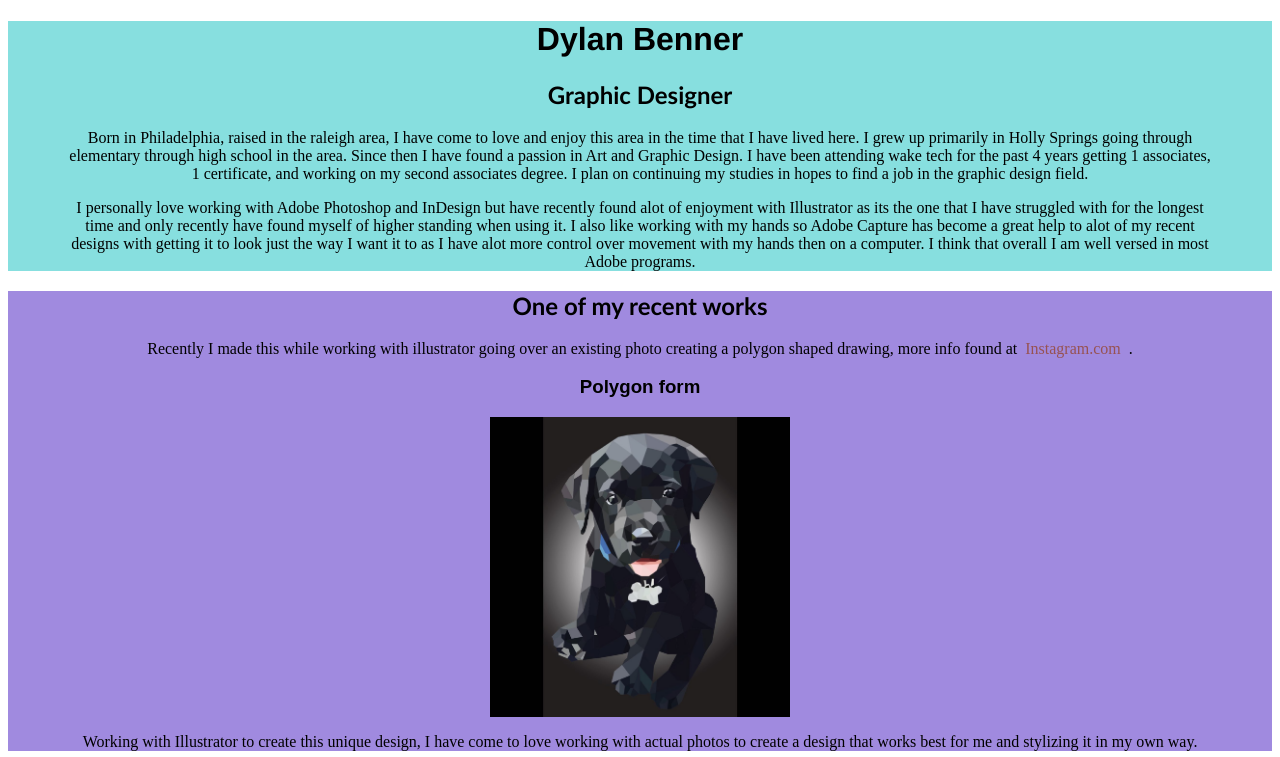
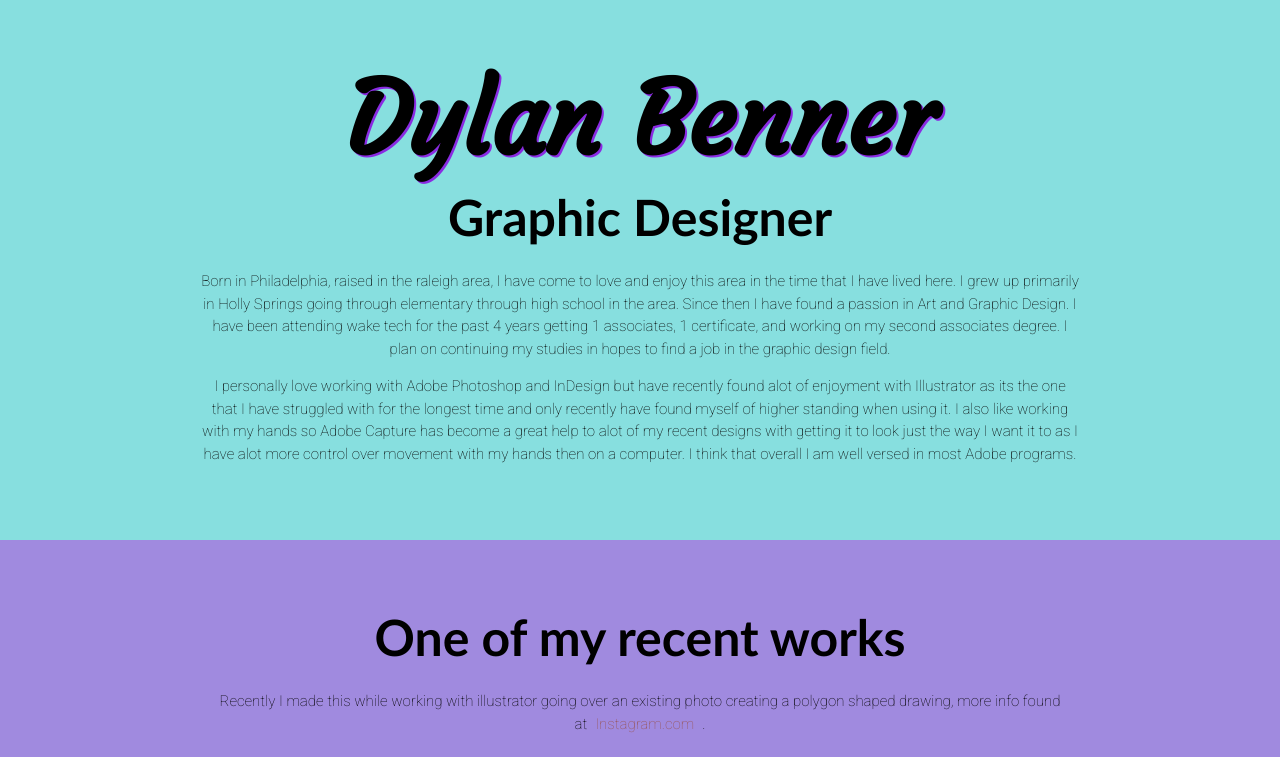
Before and after one commit to dylanbenner3/lesson3, a plain HTML site: page index.html in a window 1280 px wide. Shown: the top 757 px of the page. Drawn offline with Linux system fonts and the light colour scheme; files whose address does not match are found by name.

Commit message:
Add files via upload

```diff
--- a/index.html
+++ b/index.html
@@ -3,6 +3,12 @@
   <head>
     <meta charset="UTF-8">
     <meta name="viewport" content="width=device-width, initial-scale=1.0">
+    <link rel="preconnect" href="https://fonts.googleapis.com">
+<link rel="preconnect" href="https://fonts.gstatic.com" crossorigin>
+<link href="https://fonts.googleapis.com/css2?family=Roboto:wght@100&display=swap" rel="stylesheet">
+<link rel="preconnect" href="https://fonts.googleapis.com">
+<link rel="preconnect" href="https://fonts.gstatic.com" crossorigin>
+<link href="https://fonts.googleapis.com/css2?family=Courgette&display=swap" rel="stylesheet">
     <link rel="stylesheet" type="text/css" href="myStyles.css"/>
     <title>Dylan Benner: Graphic Designer</title>
   </head>
@@ -10,29 +16,34 @@
     <main>
       <!-- ***********************  ABOUT / PROFILE  *********************** -->
       <header>
+        <div class="content-wrap">
         <h1>Dylan Benner</h1>
         <h2>Graphic Designer</h2>
 
         <p>Born in Philadelphia, raised in the raleigh area, I have come to love and enjoy this area in the time that I have lived here. I grew up primarily in Holly Springs going through elementary through high school in the area. Since then I have found a passion in Art and Graphic Design. I have been attending wake tech for the past 4 years getting 1 associates, 1 certificate, and working on my second associates degree. I plan on continuing my studies in hopes to find a job in the graphic design field.  </p>
         <p>I personally love working with Adobe Photoshop and InDesign but have recently found alot of enjoyment with Illustrator as its the one that I have struggled with for the longest time and only recently have found myself of higher standing when using it. I also like working with my hands so Adobe Capture has become a great help to alot of my recent designs with getting it to look just the way I want it to as I have alot more control over movement with my hands then on a computer. I think that overall I am well versed in most Adobe programs.</p>
-      </header>
+      </div>
+    </header>
 
       <!-- ********************  PROJECTS / PORTFOLIO  ********************* -->
       <section class="Projects">
+        <div class="content-wrap">
         <h2>One of my recent works</h2>
         <p>Recently I made this while working with illustrator going over an existing photo creating a polygon shaped drawing, more info found at<a href="https://www.instagram.com/dylanbenner3/">Instagram.com</a>.</p>
 
         <!-- Copy the whole <section> block to add more projects. -->
-        <section>
+        <section class="project-items">
           <h3>Polygon form</h3>
           <img src="placeholder_images/dog.jpg" alt="dog drawing">
           <p>Working with Illustrator to create this unique design, I have come to love working with actual photos to create a design that works best for me and stylizing it in my own way.</p>
-        </section>
+        </div>
+      </section class="project-items">
         <!-- End of Project block. -->
-      </section>
+      </section class="Projects">
 
       <!-- ***********************  WORK EXPERIENCE  *********************** -->
       <section class="work-experience">
+        <div class="content-wrap">
         <h2>Work Experience</h2>
         <p>So far I havent had many jobs as I have only worked at Chick Fil A for a year and then my current job as a sports attendant for a church where I have worked for 4 years as well as a housekeeping job. Other then that I have gained my experience primarily through school but hope to get more practice in a position soon.</p>
 
@@ -50,12 +61,14 @@
             <li>Adobe InDesign</li>
             <li>Adobe Premiere Pro</li>
           </ul>
+        </div>
         </section>
         <!-- End of Job block. -->
       </section>
 
       <!-- ******************  EDUCATION & CERTIFICATIONS ****************** -->
       <section class="education">
+        <div class="content-wrap">
         <h2>Education</h2>
 
         <!-- Copy this whole <section> block to add more schools. -->
@@ -65,11 +78,13 @@
           <p>High School Diploma, Associate in Arts, Certificate in Graphic Design</p>
         </section>
         <!-- End of School block. -->
+        </div>
       </section>
 
       <!-- *****************  CONTACT INFO / SOCIAL MEDIA  ***************** -->
       <footer>
         <section class="in-touch">
+          <div class="content-wrap">
         <h2>Let's Keep in Touch!</h2>
 
         <!-- Social media and contact links. Add or remove any networks. -->
@@ -81,6 +96,7 @@
           <li><a href="https://ww.linkedin.com/in/dylan-benner-59a005155/" target="_blank">LinkedIn</a></li>
           <li><a href="https://www.facebook.com/dylan.benner.5/" target="_blank">Facebook</a></li>
         </ul>
+        </div>
         </section>
       </footer>
     </main>
--- a/myStyles.css
+++ b/myStyles.css
@@ -20,6 +20,7 @@ text-decoration: none;
 padding: 8px;
 border-radius:4px;
 }
+.project-item img{float: left;}
 /* Work Experience
 --------------------*/
 .work-experience {background: rgb(238, 213, 130);}
@@ -34,18 +35,28 @@ border-radius:4px;
 h1{text-align:center;
     font-style:normal;
     text-align:center;
-    font-family: 'Franklin Gothic Medium', 'Arial Narrow', Arial, sans-serif;
+    font-family: 'Courgette', cursive;
+    padding: 10px;
+    border: 5px rgb(130, 203, 231);
+    margin:0;
+    font-size: 100px;
+    line-height:1;
+    text-shadow:blueviolet 2px 2px;
 
 }
 h2{padding-left: 60px;
     padding-right: 60px;
     text-align:center;
     font-family:'Trebuchet MS', 'Lucida Sans Unicode', 'Lucida Grande', 'Lucida Sans', Arial, sans-serif;
+    margin:0;
+    font-size:50px;
 
 }
 p{padding-left: 60px;
     padding-right: 60px;
     text-align:center;
+    border: 4px black;
+    font-family: 'Roboto', sans-serif;
 
 
 }
@@ -59,10 +70,8 @@ h3{padding-left: 60px;
 
 /* Global styles
 --------------------*/
-body{background-color: black;
-    color: white;
 
-}
+
 a{padding-left: 60px;
     padding-right: 60px;
     text-align:center;
@@ -83,5 +92,17 @@ a:active {color:rgb(255, 255, 255)}
 a:hover {
     text-decoration: yellowgreen;
 }
+.content-wrap {width:1000px;
+margin: 0 auto;
+padding:60px 0;}
 ul{text-align: center;
 list-style-position: inside;}
+
+body {
+    margin:0;
+    font-size: 15px;
+    line-height: 1.5;
+}
+html {box-sizing: border-box;
+}
+*, *before, *after {box-sizing: inherit;}
```
